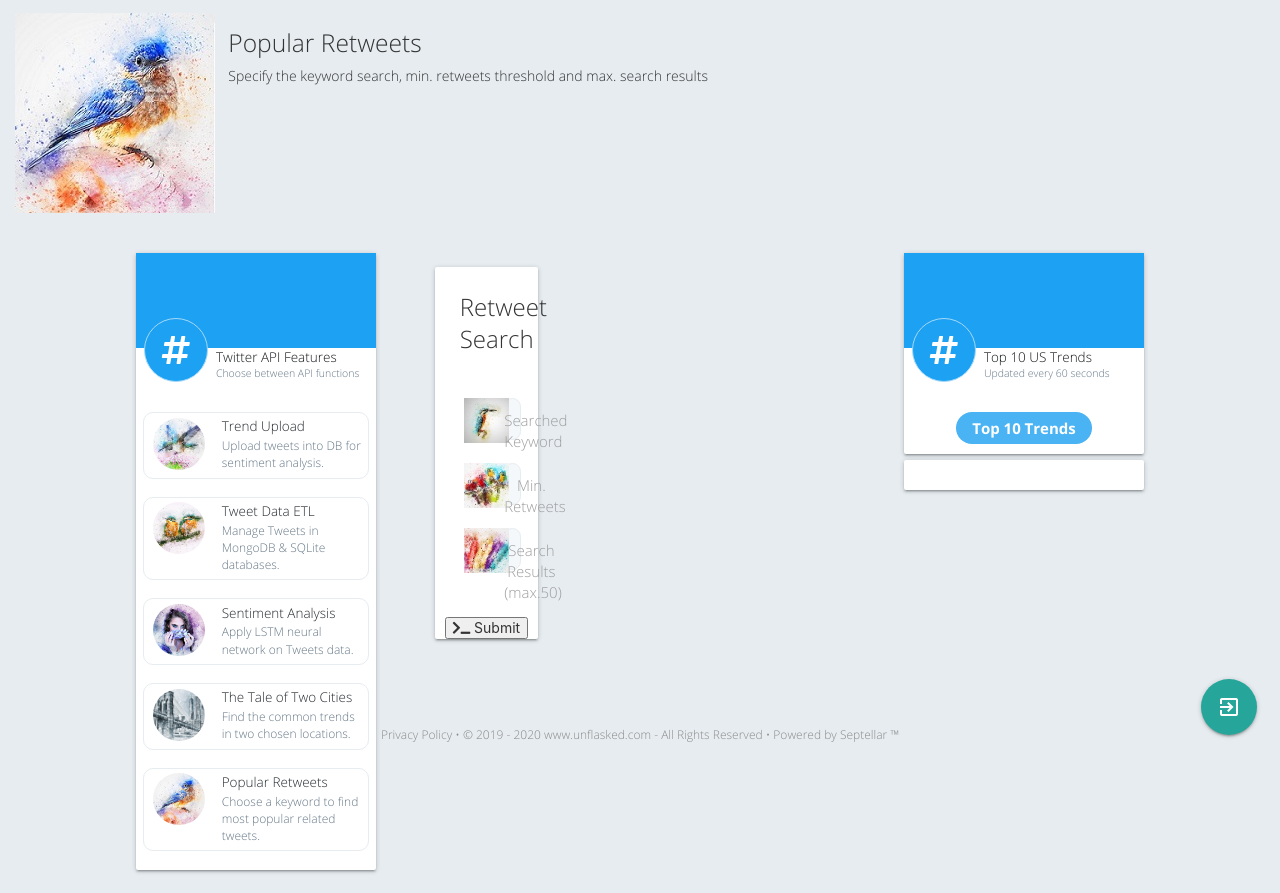
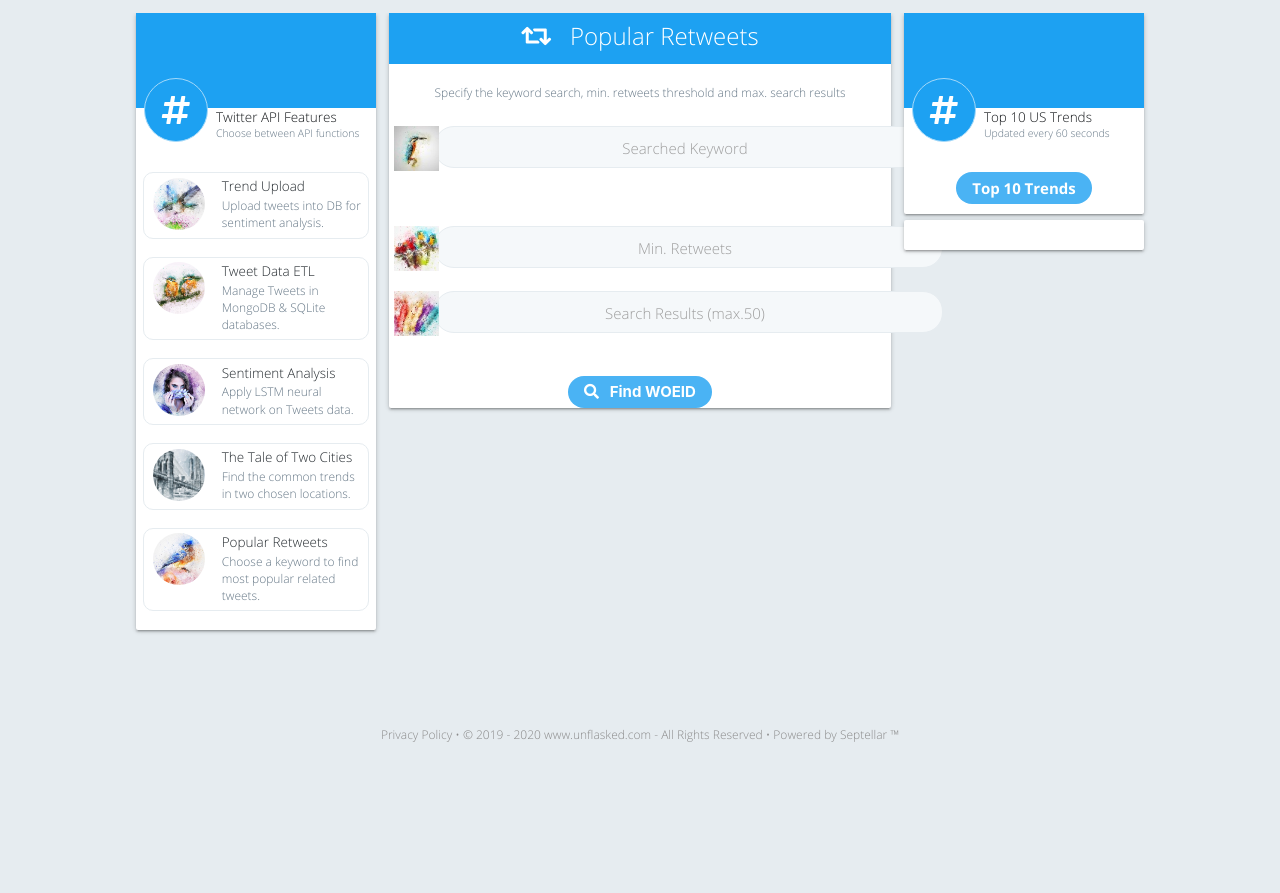
Before and after one commit to LukaszMalucha/Twitter-API-Dashboard, a Flask app: page /popular_retweets in a window 1280 px wide. Shown: the part 42-935 px from the top of the page. After the commit the page ends 784 px from the top, so only its background shows below. Run offline with Flask 2, Linux system fonts and the light colour scheme; some libraries are stand-ins or nearby versions.

Commit message:
css retweets

```diff
--- a/templates/base.html
+++ b/templates/base.html
@@ -179,7 +179,7 @@
                                     </div>
                                 </div>
                             </a>
-                            <a href="#">
+                            <a href="{{ url_for('popular_retweets') }}">
                                 <div class="card card-menu">
                                     <div class="row plain-element">
                                         <div class="col-xs-4 col-sm-4 col-md-4 plain-element">
--- a/templates/popular_retweets/dashboard.html
+++ b/templates/popular_retweets/dashboard.html
@@ -4,41 +4,27 @@
 <link href="{{url_for('static', filename='css/data.css')}}" rel="stylesheet"/>
 {% endblock %}
 
-{% block row_header %}
-<div class="row row-header">
-    <div class="row">
-        <div class="col-xs-0 col-sm-0 col-md-4 col-lg-2 text-right">
+{% block content %}
 
-            <img src="{{url_for('static', filename='img/main/retweets.jpg')}}" class="img responsive img-header">
+<div class="row row-title">
+    <div class="card card-title">
+        <div class="row row-blue">
+            <h1><i class="fas fa-retweet"></i> &nbsp; Popular Retweets </h1>
         </div>
 
-        <div class="col-xs-12 col-sm-12 col-md-8 col-lg-10">
-            <div class="row row-summary">
-                <h5>Popular Retweets</h5>
-                <p>Specify the keyword search, min. retweets threshold and max. search results
-                <p>
+        <div class="row plain-element text-center">
+            <p>Specify the keyword search, min. retweets threshold and max. search results </p>
         </div>
 
-        </div>
-    </div>
-</div>
-{% endblock %}
-{% block content %}
-<div class="dashboard-cards">
-
-    <div class="row row-cards">
-        <div class="col-md-3 plain-element">
-            <form method="POST" id="popularRetweets">
-                <div class="card form-card">
-                    <div class="card-content">
-                        <span class="card-title">Retweet Search</span>
-                        <br>
+        <div class="row row-form">
             <div class="input-field">
                 <img class="img-responsive prefix"
                      src="{{url_for('static', filename='img/data/searched_keyword.jpg')}}"/>
                 <input id="keyword" name="keyword" type="text" class="validate" required>
                 <label for="keyword">Searched Keyword </label>
             </div>
+        </div>
+        <div class="row row-form">
             <div class="input-field">
                 <img class="img-responsive prefix"
                      src="{{url_for('static', filename='img/data/min_retweets.jpg')}}"/>
@@ -51,25 +37,13 @@
                 <input id="count" name="count" type="number" class="validate" max="50" required>
                 <label for="count">Search Results (max.50)</label>
             </div>
-
         </div>
-                    <button type="submit" class="btn-card"><span><i class="fas fa-terminal"></i> Submit </span>
+        <div class="row row-button text-center">
+            <button class="btn-trends" target="_blank" href=""><i class="fas fa-search"></i> &nbsp; Find
+                WOEID
             </button>
         </div>
-            </form>
     </div>
-        <div class="loader popular-loader"></div>
-        <div class="col-md-9 plain-element" id="tweetColumn">
-
-        </div>
-        <div class="row row-cards"></div>
-    </div>
-</div>
-
-<div class="fixed-action-btn">
-    <a class="btn-floating btn-large" href="{{url_for('dashboard')}}">
-        <i class="large material-icons">exit_to_app</i>
-    </a>
 </div>
 
 
```
Also changed, not shown: templates/popular_retweets/dashboard-old.html (added, +78 -0 lines). Lines whose indentation alone changed are shown as unchanged.
